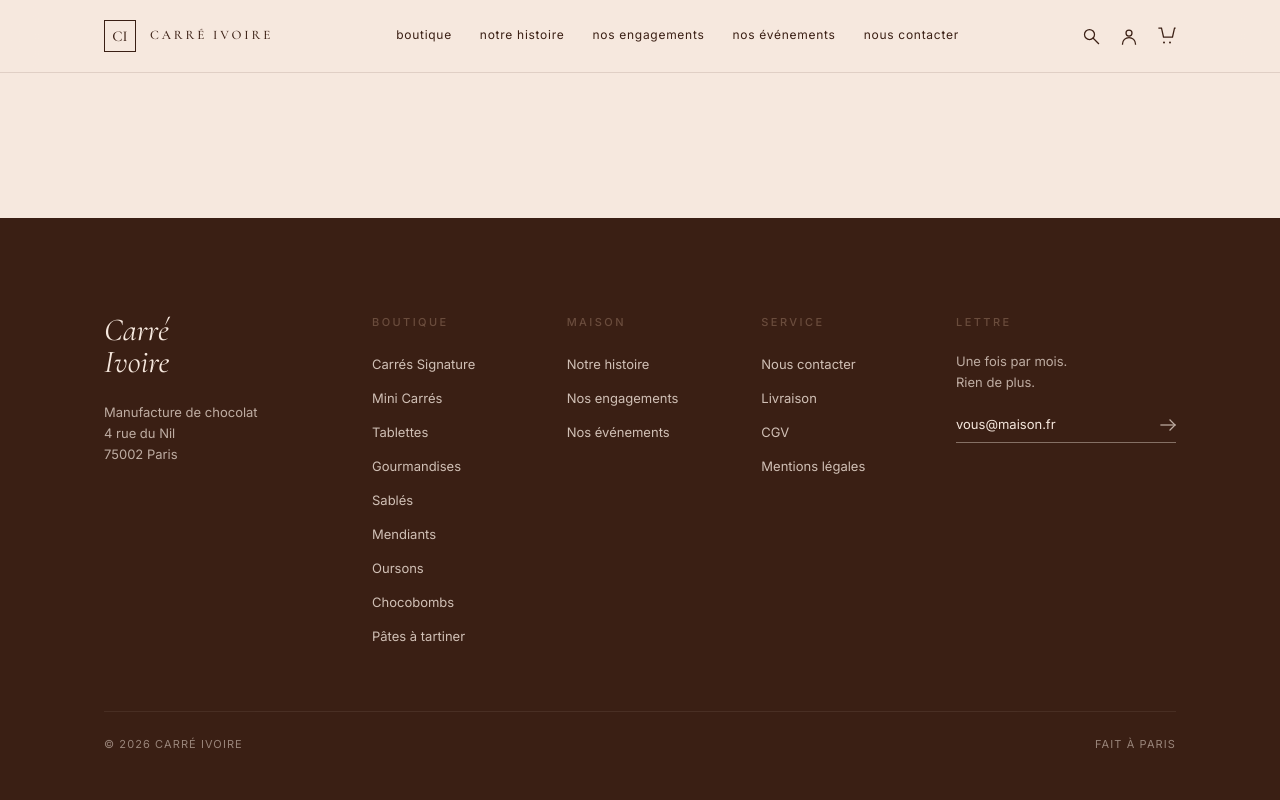
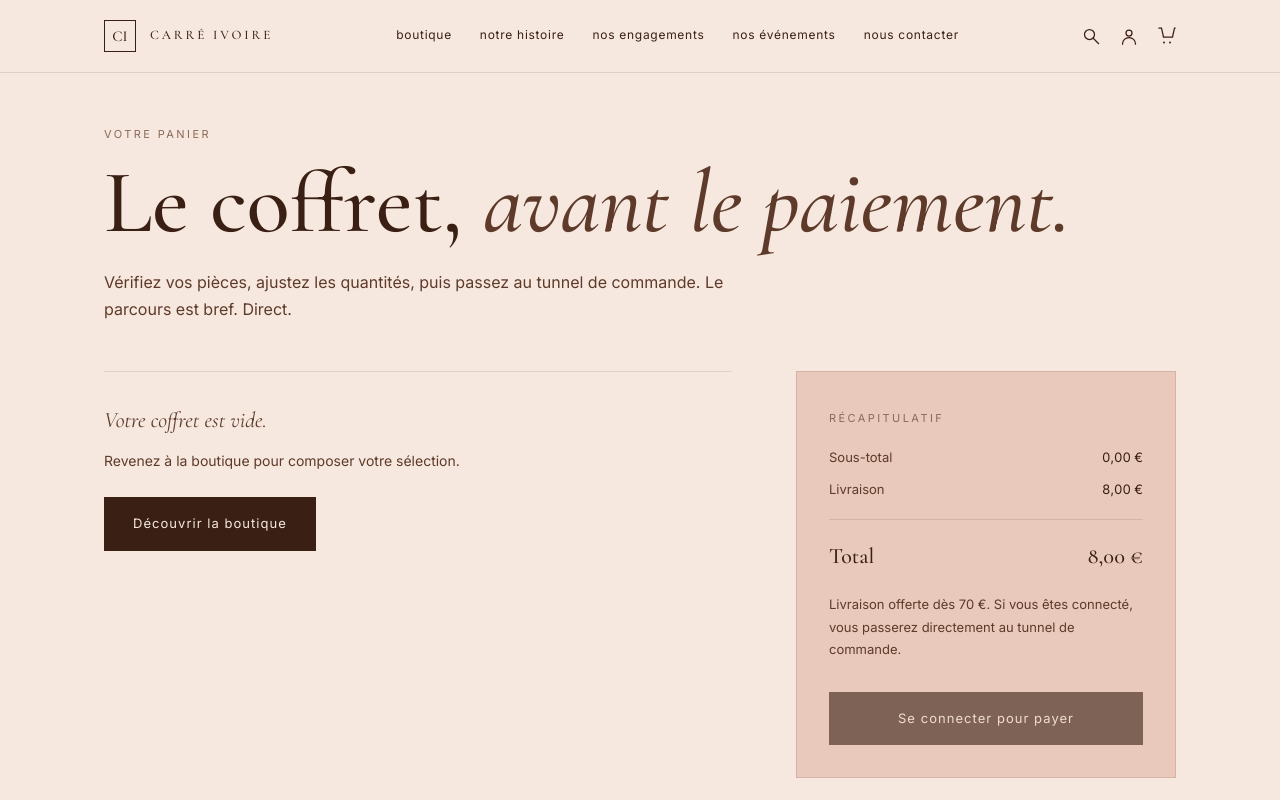
Before and after one commit to SarahOtmane/CARRE_IVOIRE, a Vue app in the folder apps/front-office/: page /panier in a window 1280 px wide. Shown: the top 800 px of the page. Built offline with nearby package versions, Linux system fonts and the light colour scheme.

Commit message:
feat(panier): ajouter la logique de récapitulatif du panier avec gestion des articles et navigation vers le paiement

```diff
--- a/apps/front-office/src/pages/panier.vue
+++ b/apps/front-office/src/pages/panier.vue
@@ -1,7 +1,186 @@
 <script setup lang="ts">
-// TODO: récapitulatif panier, CTA checkout
+import { computed } from "vue";
+import { useRouter } from "vue-router";
+import { useAuthStore } from "@/stores/auth.store";
+import { useCartStore } from "@/stores/cart.store";
+import CartItem from "@/components/cart/CartItem.vue";
+
+const router = useRouter();
+const authStore = useAuthStore();
+const cartStore = useCartStore();
+
+const shippingFee = computed(() => (cartStore.total >= 70 ? 0 : 8));
+const grandTotal = computed(() => cartStore.total + shippingFee.value);
+
+function goToCheckout() {
+  router.push("/commande");
+}
 </script>
 
 <template>
-  <div />
+  <div class="pt-[120px]">
+    <section class="px-5 pb-12 lg:px-[104px]">
+      <span class="ci-eyebrow">Votre panier</span>
+      <h1
+        class="mt-4 font-serif text-brun-cacao"
+        style="
+          font-size: clamp(44px, 7vw, 96px);
+          line-height: 0.95;
+          font-weight: 500;
+        "
+      >
+        Le coffret,
+        <em class="text-brun-cacao-2">avant le paiement.</em>
+      </h1>
+      <p
+        class="mt-6 max-w-[620px] font-sans text-[16px] leading-[1.7] text-brun-cacao-2"
+      >
+        Vérifiez vos pièces, ajustez les quantités, puis passez au tunnel de
+        commande. Le parcours est bref. Direct.
+      </p>
+    </section>
+
+    <section
+      class="grid grid-cols-1 gap-16 px-5 pb-[128px] lg:grid-cols-[minmax(0,1fr)_380px] lg:px-[104px]"
+    >
+      <div>
+        <div
+          v-if="cartStore.items.length === 0"
+          class="border-t pt-8"
+          style="border-color: var(--cacao-a12)"
+        >
+          <p class="font-serif text-[22px] italic text-brun-cacao-2">
+            Votre coffret est vide.
+          </p>
+          <p
+            class="mt-3 max-w-[420px] font-sans text-[14px] leading-[1.7] text-brun-cacao-2"
+          >
+            Revenez à la boutique pour composer votre sélection.
+          </p>
+          <button
+            class="mt-6 border border-brun-cacao bg-brun-cacao px-7 py-4 font-sans text-[13px] tracking-[0.08em] text-ivoire transition-all duration-180 active:translate-y-px"
+            @click="router.push('/boutique')"
+          >
+            Découvrir la boutique
+          </button>
+        </div>
+
+        <div
+          v-else
+          class="border-t pt-8"
+          style="border-color: var(--cacao-a12)"
+        >
+          <div class="mb-4 flex items-end justify-between">
+            <div
+              class="font-sans text-[10px] uppercase tracking-[0.22em] text-brun-cacao-2"
+            >
+              {{ cartStore.count }} article<span v-if="cartStore.count > 1"
+                >s</span
+              >
+            </div>
+            <button
+              class="border-b border-brun-cacao pb-px font-sans text-[12px] text-brun-cacao"
+              type="button"
+              @click="router.push('/boutique')"
+            >
+              Continuer mes achats →
+            </button>
+          </div>
+
+          <div class="border-t" style="border-color: var(--cacao-a12)">
+            <CartItem
+              v-for="item in cartStore.items"
+              :key="`${item.productId}-${item.format ?? 'default'}`"
+              :item="item"
+              @increment="
+                cartStore.updateQuantity(
+                  item.productId,
+                  item.quantity + 1,
+                  item.format,
+                )
+              "
+              @decrement="
+                item.quantity > 1
+                  ? cartStore.updateQuantity(
+                      item.productId,
+                      item.quantity - 1,
+                      item.format,
+                    )
+                  : cartStore.removeItem(item.productId, item.format)
+              "
+              @remove="cartStore.removeItem(item.productId, item.format)"
+            />
+          </div>
+        </div>
+      </div>
+
+      <aside
+        class="self-start bg-rose-poudre p-6 lg:p-8"
+        style="border: 1px solid var(--cacao-a12)"
+      >
+        <span class="ci-eyebrow">Récapitulatif</span>
+        <div
+          class="mt-5 space-y-3 border-b pb-5"
+          style="border-color: var(--cacao-a12)"
+        >
+          <div class="flex justify-between font-sans text-[13px]">
+            <span class="text-brun-cacao-2">Sous-total</span>
+            <span
+              class="text-brun-cacao"
+              style="font-variant-numeric: tabular-nums"
+              >{{ cartStore.total.toFixed(2).replace(".", ",") }} €</span
+            >
+          </div>
+          <div class="flex justify-between font-sans text-[13px]">
+            <span class="text-brun-cacao-2">Livraison</span>
+            <span
+              class="text-brun-cacao"
+              style="font-variant-numeric: tabular-nums"
+            >
+              {{
+                shippingFee === 0
+                  ? "Offerte"
+                  : `${shippingFee.toFixed(2).replace(".", ",")} €`
+              }}
+            </span>
+          </div>
+        </div>
+
+        <div
+          class="flex justify-between py-5 font-serif text-[22px] font-medium text-brun-cacao"
+        >
+          <span>Total</span>
+          <span style="font-variant-numeric: tabular-nums"
+            >{{ grandTotal.toFixed(2).replace(".", ",") }} €</span
+          >
+        </div>
+
+        <p class="font-sans text-[13px] leading-[1.7] text-brun-cacao-2">
+          Livraison offerte dès 70 €. Si vous êtes connecté, vous passerez
+          directement au tunnel de commande.
+        </p>
+
+        <button
+          class="mt-8 w-full border border-brun-cacao bg-brun-cacao px-7 py-4 font-sans text-[13px] tracking-[0.08em] text-ivoire transition-all duration-180 active:translate-y-px disabled:cursor-not-allowed disabled:opacity-60"
+          :disabled="cartStore.items.length === 0"
+          @click="goToCheckout"
+        >
+          {{
+            authStore.isAuthenticated
+              ? "Passer au paiement"
+              : "Se connecter pour payer"
+          }}
+        </button>
+
+        <button
+          v-if="cartStore.items.length > 0"
+          class="mt-4 w-full border-b border-brun-cacao pb-px font-sans text-[13px] text-brun-cacao"
+          type="button"
+          @click="router.push('/contact')"
+        >
+          Besoin d'aide ?
+        </button>
+      </aside>
+    </section>
+  </div>
 </template>
```
